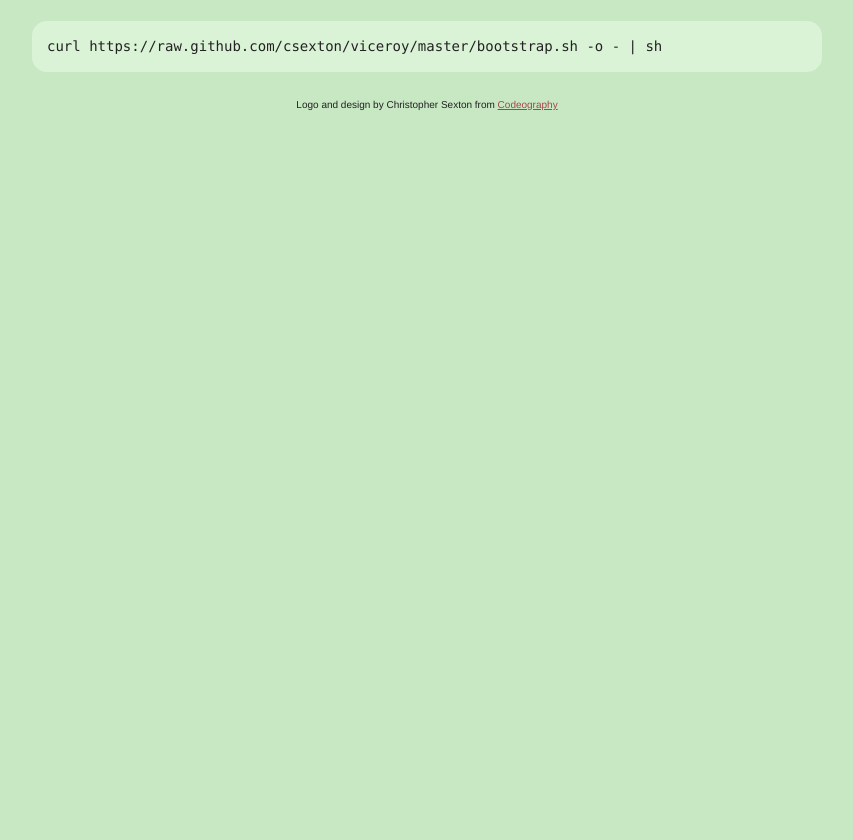
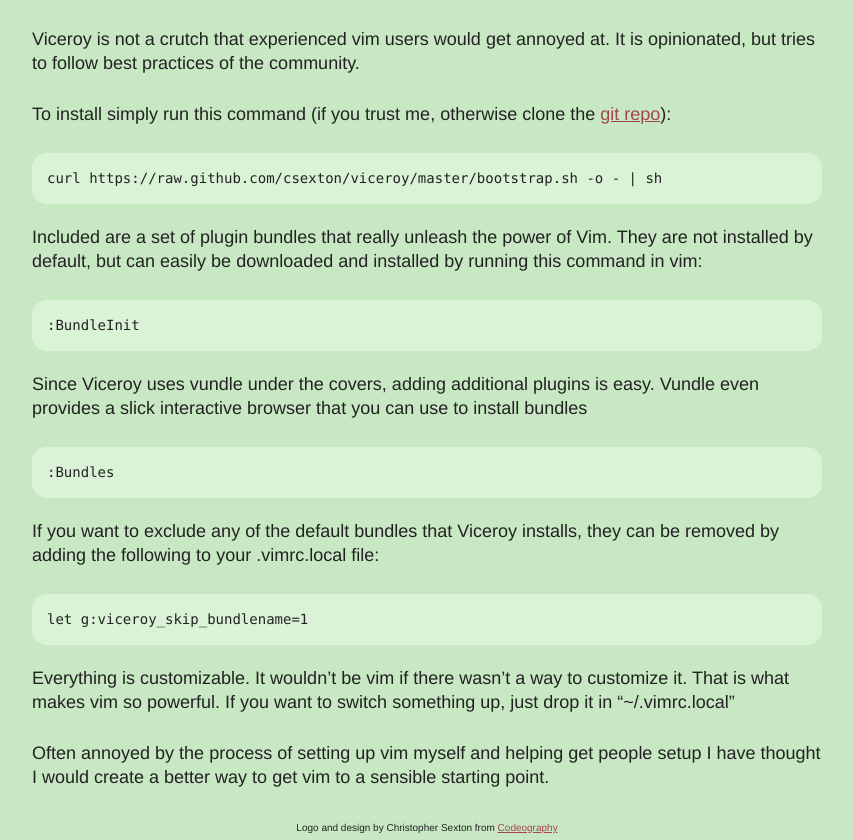
Before and after one commit to csexton/codeography.com, a Jekyll site: the page built from viceroy/index.markdown, in a window 1280 px wide. Shown: the part 325-1165 px from the top of the page, without its empty margins (213-1066 px from the left). Built offline with Jekyll 4.4.1, drawn with Linux system fonts in a browser that asks for light colours; some web fonts are replaced; comment, search, counter and statistics services are not loaded; before the commit the page ends 900 px from its top, so only the background shows below that; some of the changed text lies outside the part shown.

Commit message:
Update viceroy layout and index

```diff
--- a/viceroy/index.html
+++ b/_layouts/viceroy.html
@@ -46,19 +46,15 @@ title: Viceroy - Vim configuration framework
 
 
       <div class="header">
-        <img alt="Task Me Logo" src="/viceroy/header.png" />
+        <img alt="Viceroy Logo" src="/viceroy/header.png" />
       </div>
 
       <hr>
       <div class="span-20 prepend-2">
-        Often annoyed by the process of setting up vim myself and helping get people setup I have thought I would create a better way to get vim to a sensible starting point.
-
-        You can find more on <a href="http://github.com/csexton/viceroy">github</a>.
-
+        {{ content }}
       </div>
 
       <div class="span-20 prepend-2 term">
-        <pre>curl https://raw.github.com/csexton/viceroy/master/bootstrap.sh -o - | sh</pre>
       </div>
 
       <div class="footer span-24">Logo and design by Christopher Sexton from <a href="http://www.codeography.com/">Codeography</a></div>
--- /dev/null
+++ b/viceroy/index.markdown
@@ -0,0 +1,29 @@
+---
+layout: viceroy
+title: Viceroy - Vim Configuration Management
+---
+
+Viceroy is a starter kit for the <a href="http://www.vim.org/">Vim text editor</a>. It is a set of vim scripts that help programmers get the most out of vim with common options that advanced vim users would set.
+
+Viceroy is not a crutch that experienced vim users would get annoyed at. It is opinionated, but tries to follow best practices of the community.
+
+To install simply run this command (if you trust me, otherwise clone the [git repo](http://github.com/csexton/viceroy)):
+
+    curl https://raw.github.com/csexton/viceroy/master/bootstrap.sh -o - | sh
+
+Included are a set of plugin bundles that really unleash the power of Vim. They are not installed by default, but can easily be downloaded and installed by running this command in vim:
+
+    :BundleInit
+
+Since Viceroy uses vundle under the covers, adding additional plugins is easy.  Vundle even provides a slick interactive browser that you can use to install bundles
+
+    :Bundles
+
+If you want to exclude any of the default bundles that Viceroy installs, they can be removed by adding the following to your .vimrc.local file:
+
+    let g:viceroy_skip_bundlename=1
+
+Everything is customizable. It wouldn't be vim if there wasn't a way to customize it. That is what makes vim so powerful. If you want to switch something up, just drop it in "~/.vimrc.local"
+
+
+Often annoyed by the process of setting up vim myself and helping get people setup I have thought I would create a better way to get vim to a sensible starting point.
```
Also changed, not shown: viceroy/term.png (added).
